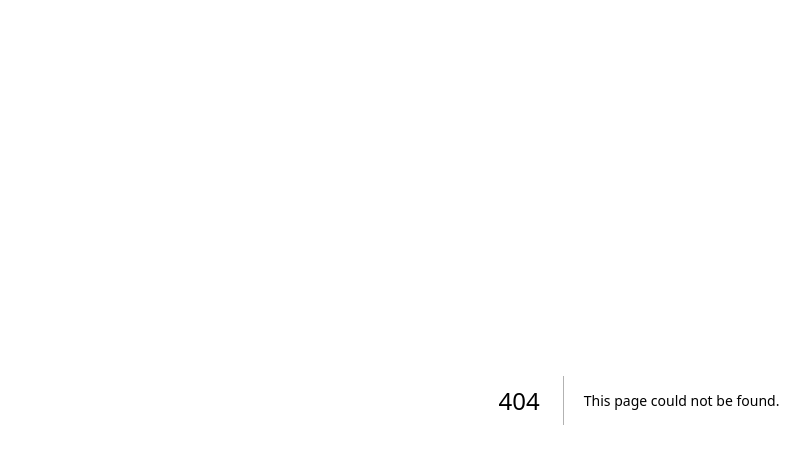
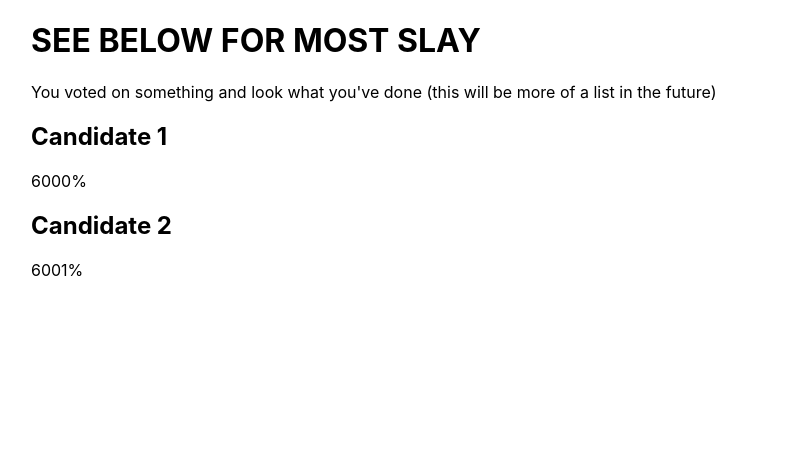
Before and after one commit to mcdonl1/most-slay, a Next.js app: page /results in a window 1280 px wide. Before the commit this address had no page. Shown: the top 464 px of the page, without its empty margins (1-811 px from the left). Built offline with nearby package versions, Linux system fonts and the light colour scheme.

Commit message:
added results page

```diff
--- /dev/null
+++ b/pages/results.tsx
@@ -0,0 +1,30 @@
+import Head from "next/head";
+import styles from "../styles/Home.module.css";
+import { useEffect } from "react";
+
+export default function Results() {
+  return (
+    <>
+      <Head>
+        <title>Something Something Slay</title>
+      </Head>
+      <div className={styles.container}>
+        <h1>SEE BELOW FOR MOST SLAY</h1>
+        <p>
+          You voted on something and look what you've done (this will be more of
+          a list in the future)
+        </p>
+        <div className="voting-pane">
+          <div className="results-card">
+            <h2>Candidate 1</h2>
+            <p className="description">6000%</p>
+          </div>
+          <div className="results-card">
+            <h2>Candidate 2</h2>
+            <p className="description">6001%</p>
+          </div>
+        </div>
+      </div>
+    </>
+  );
+}
--- a/styles/globals.css
+++ b/styles/globals.css
@@ -24,7 +24,8 @@ a {
     background: rgb(29, 28, 36);
   }
 
-  .card {
+  .card,
+  .results-card {
     background-color: rgb(41, 41, 50);
     width: 20rem;
     height: 20rem;
```
